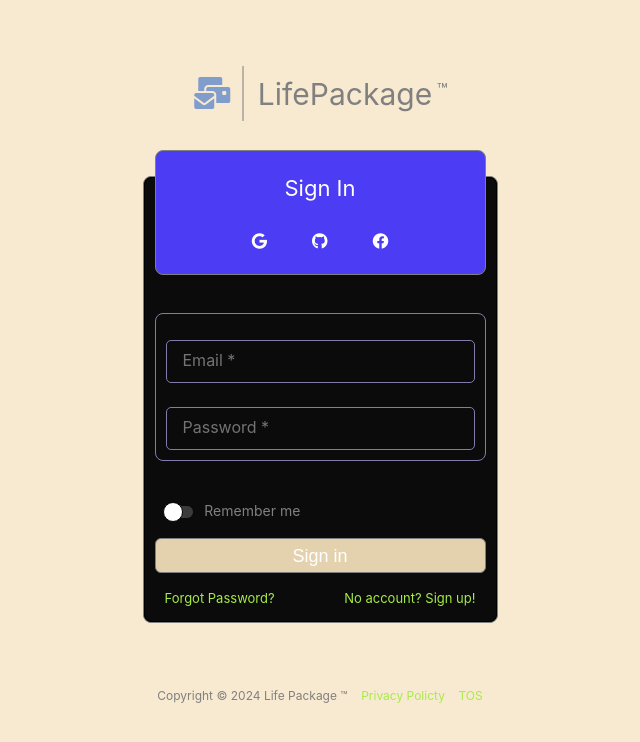
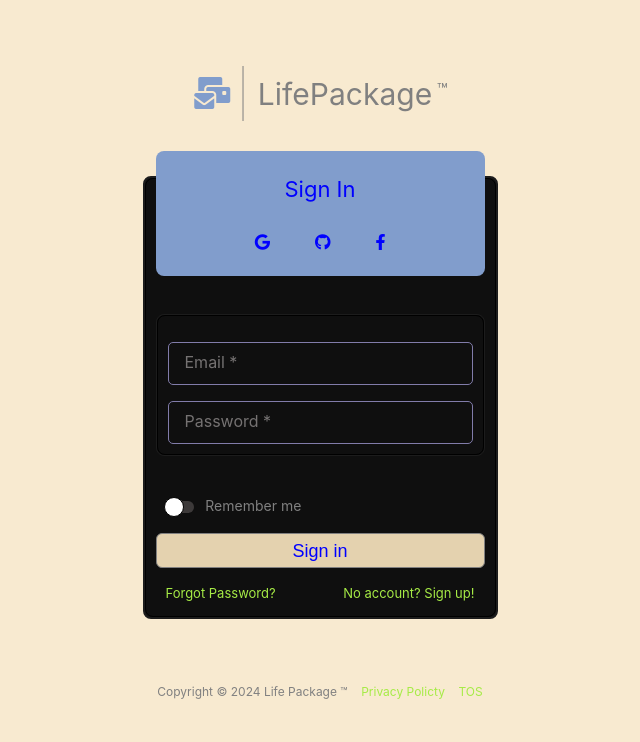
Before and after one commit to ddcroft73/life-package-fe, a React (Create React App) app: page /login in a window 1280 px wide. Shown: the top 742 px of the page, without its empty margins (320-960 px from the left). Built offline with nearby package versions, Linux system fonts and the light colour scheme.

Commit message:
Update to the UI in both color and a small style tweak. Only Dark mode thus far. Minimilist Theme. revision #2.

```diff
--- a/src/components/Login.js
+++ b/src/components/Login.js
@@ -372,14 +372,14 @@
         inner_container: {
             width: "100%",
             height: "auto",
-            backgroundColor:  "rgb(11,11,11)",//"rgb(33,33,33)",
-            border: "1px solid gray",
+            backgroundColor:  "rgb(15,15,15)",//"rgb(33,33,33)",
+            border: "2px solid rgb(28,28,28)",
             padding:0,
             borderRadius: 8,
         },
         top_strip: {
             width: "100%",
-            border: "1px solid gray",
+            border: "0px solid blue",
             height: 125,
             borderRadius: 8,
             fontSize: 22,
@@ -388,8 +388,8 @@
             zIndex: 100,
             top: -38,
             textAlign: "center",
-            color: "white",
-            backgroundColor: "#4c3cf4",//'#817Daa', //"rgb(33,33,33)",//
+            color: "blue",
+            backgroundColor: "#819DCc",//'#817Daa', //"rgb(33,33,33)",//
         },
         grouping_container: {
             // This container just groups all the inner elements inside the inner container.
@@ -402,7 +402,7 @@
             display: "flex",
             gap: 8,
             flexDirection: "column",
-            border: "1px solid #817Daa",
+            border: "1px solid rgb(28,28,28)",   //#817Daa
             backgroundColor: "transparent",
           },
           toggle_box: {
@@ -462,20 +462,23 @@
                                 <div >Sign In</div>
                                 <Space howmuch={10}/>
                                 <div style={{display: "flex", gap: 45, fontSize: 16}}>
-                                   <div ><i className="fa-brands fa-google" /></div>
+                                   <div><i className="fa-brands fa-google" /></div>
                                    <div><i className="fa-brands fa-github" /></div>
-                                   <div><i className="fa-brands fa-facebook" /></div>
+                                   <div><i className="fa-brands fa-facebook-f" /></div>
                                 </div>
                             </div>
                         </div>
 
                           {/**grouping-container was here */}
 
-                                <Box id="inputs-container" caption={""} color={'white'} labelBgColor={"rgb(12,12,12)"}
-                                    style={styles.inputs_container}
+                                <Box id="inputs-container" caption={""} color={'white'} labelBgColor={"rgb(15,15,15)"}
+                                    style={{...styles.inputs_container, padding:0}}
                                 >
-                                  <TextBox  id="email" label="Email  *" value={email} type="text" width="100%" containerPadding={0} onChange={handleUsername} />
-                                  <TextBox  id="password" label="Password  *" type="password" width="100%" containerPadding={0} onChange={handlePassword}/>
+                                  <Box caption={""} color={'white'} labelBgColor={"rgb(15,15,15)"}>
+                                    <TextBox  id="email" label="Email  *" value={email} type="text" width="100%" containerPadding={0} onChange={handleUsername} />
+                                    <TextBox  id="password" label="Password  *" type="password" width="100%" containerPadding={0} onChange={handlePassword}/>
+
+                                  </Box>
                                 </Box>
 
                                 <div className={fadeOut2 ? 'fade-out' : ''}>
--- a/src/components/PasswordRecover.js
+++ b/src/components/PasswordRecover.js
@@ -126,7 +126,7 @@
             height: 15,
             borderTopLeftRadius: 8,
             borderTopRightRadius: 8,
-            backgroundColor: '#817Daa',
+            backgroundColor: '#819DCc',
             color: "black"
         },
         component_container: {
@@ -147,6 +147,7 @@
             border:0
         },
         inner_container: {
+            backgroundColor: "rgb(15,15,15)",
             border: "1px solid rgb(50,50,50)",
             padding: 0
         },
@@ -158,7 +159,7 @@
         text_content: {
             color: "white",
             border: "0px solid gray",
-            paddingTop: 0
+            paddingTop: 0, paddingRight: 10, paddingLeft: 10
         },
         error_message: {
             border: "0px solid black",
@@ -212,10 +213,11 @@
                             <div id="top-strip"
                                 style={styles.top_strip}
                             ></div>
-                   <Box style={{border:0}}>
-                        <Box id="heading"
-                              style={styles.heading}
-                        >
+                        <Box style={{border:"0px solid white"}}>
+
+                            <Box id="heading"
+                                style={styles.heading}
+                            >
                                 <h2>Recover Password</h2>
                              </Box>
                              <Box id="text-content"
@@ -233,7 +235,7 @@
                                     )}
                                 </div>
                              </div>
-
+                         <Box>
                             <TextBox id="email" label="Email*" type="text" width="100%" containerPadding={0} onChange={handleEmail} />
                             <Button
                               style={styles.button}
@@ -242,6 +244,7 @@
                               Send Reset Link
                             </Button>
 
+                         </Box>
                             <Links justifyContent='space-around' linkData={linkData} />
                         </Box>
                   </Box>
--- a/src/components/PasswordReset.js
+++ b/src/components/PasswordReset.js
@@ -358,7 +358,7 @@
         height: 18,
         borderTopLeftRadius: 8,
         borderTopRightRadius: 8,
-        backgroundColor: '#817Daa',
+        backgroundColor: '#819DCc',
         color: "black"
     },
     component_container: {
@@ -411,8 +411,8 @@
     },
     button: {
         width: "100%",
-        fontWeight: "regular",
-        fontSize: 18,
+        fontWeight: "light",
+        fontSize: 16,
     },
 };
 
--- a/src/components/UserRegistration.js
+++ b/src/components/UserRegistration.js
@@ -378,14 +378,14 @@
                             </Box >
                         </div>
 
-                        <Box id="creds-container" caption={"Required Fields"} color={'white'} labelBgColor={"rgb(12,12,12)"}
+                        <Box id="creds-container" caption={"Required Fields"} color={'white'} labelBgColor={"rgb(15,15,15)"}
                             style={styles.creds_container}
                         >
                             <TextBox  id="email" label="Email *" type="text" width="100%" containerPadding={0} onChange={handleEmail} />
                             <TextBox  id="password1" label="Password *"  type="password" width="100%" containerPadding={0} onChange={handlePasswordOne} />
                             <TextBox  id="password2" label="Retype-Password *"  type="password" width="100%" containerPadding={0} onChange={handlePasswordTwo} />
                         </Box>
-                        <Box id="names-container" caption={"Optional Fields"}  color={'white'}  labelBgColor={"rgb(12,12,12)"}
+                        <Box id="names-container" caption={"Optional Fields"}  color={'white'}  labelBgColor={"rgb(15,15,15)"}
                             style={{
                                 ...styles.names_container,
                                 ...namesContainerStyle
@@ -447,7 +447,7 @@
     inner_container: {
         width: "100%",
         height: "auto",
-        backgroundColor: "rgb(12,12,12)",
+        backgroundColor: "rgb(15,15,15)",
         border: "1px solid rgb(33,33,33)",
         padding:0
     },
@@ -457,7 +457,7 @@
         height: 15,
         borderTopLeftRadius: 8,
         borderTopRightRadius: 8,
-        backgroundColor: '#4c3cf4'
+        backgroundColor: '#819DCc'
     },
     creds_container: {
         display: "flex",
--- a/src/components/elements/Button.css
+++ b/src/components/elements/Button.css
@@ -3,7 +3,7 @@
 .button {
 
     background-color: var(--button-background);
-    color: white;
+    color: blue;
     padding: 10px 20px;
     border-radius: 6px;
     border: 0px solid var(--button-border);
@@ -26,7 +26,7 @@
 
 /* Dark theme styles */
 body.dark .button {
-    background-color: #4c3cf4;/* #484444; */     /*rgb(47, 66, 44);var(--button-background-dark);   /* Darker gray background */
+    background-color: #819DCc;/* #484444; */     /*rgb(47, 66, 44);var(--button-background-dark);   /* Darker gray background */
     color: "#817Daa";              /* Lighter text */
     cursor: pointer;
     transition: background-color 0.3s ease, transform 0.1s ease;
--- a/src/components/elements/ToggleSwitch.css
+++ b/src/components/elements/ToggleSwitch.css
@@ -38,7 +38,7 @@
   }
 
   input:checked + .slider {
-    background-color: #4c3cf4;
+    background-color: #819DCc;
   }
 
   input:checked + .slider:before {
```
